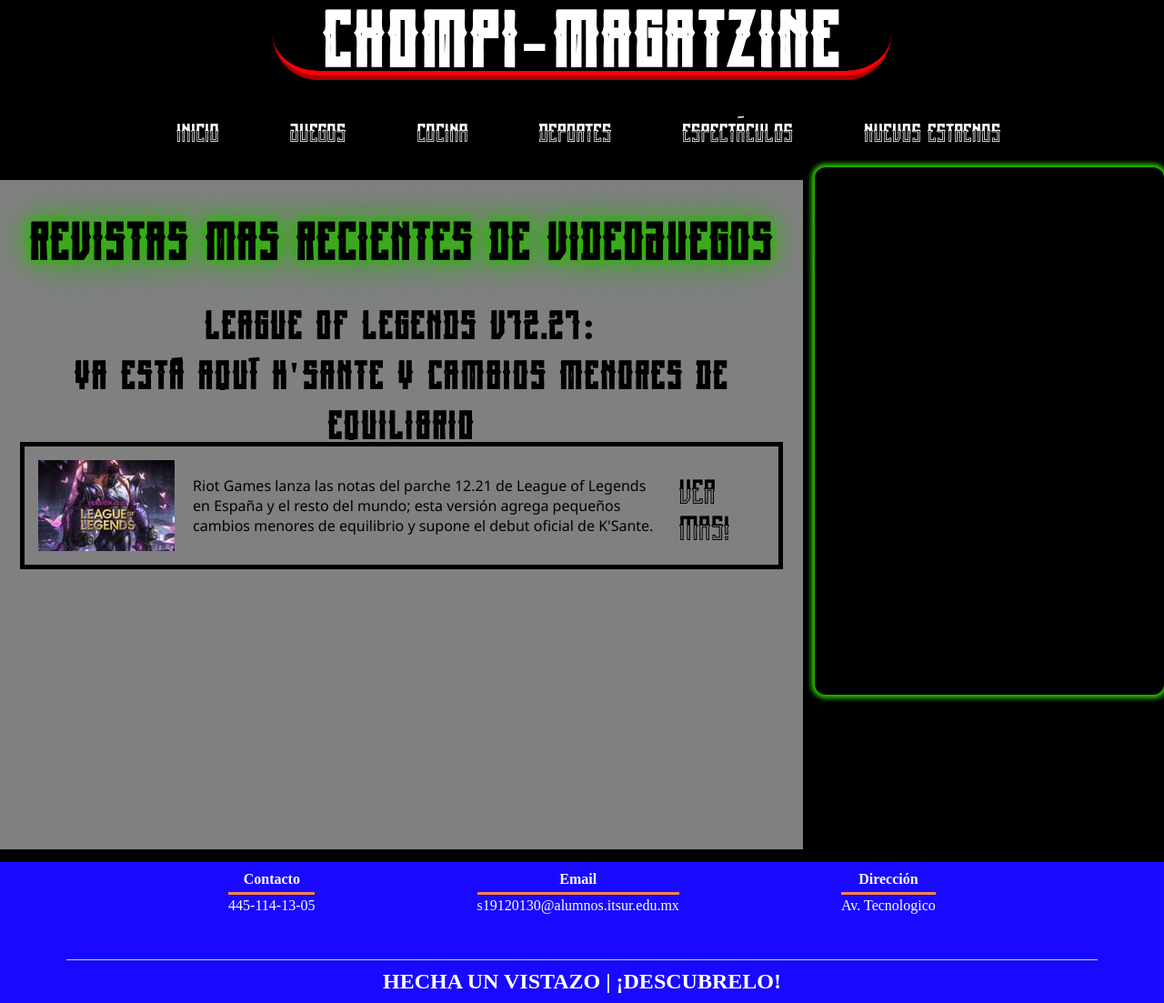
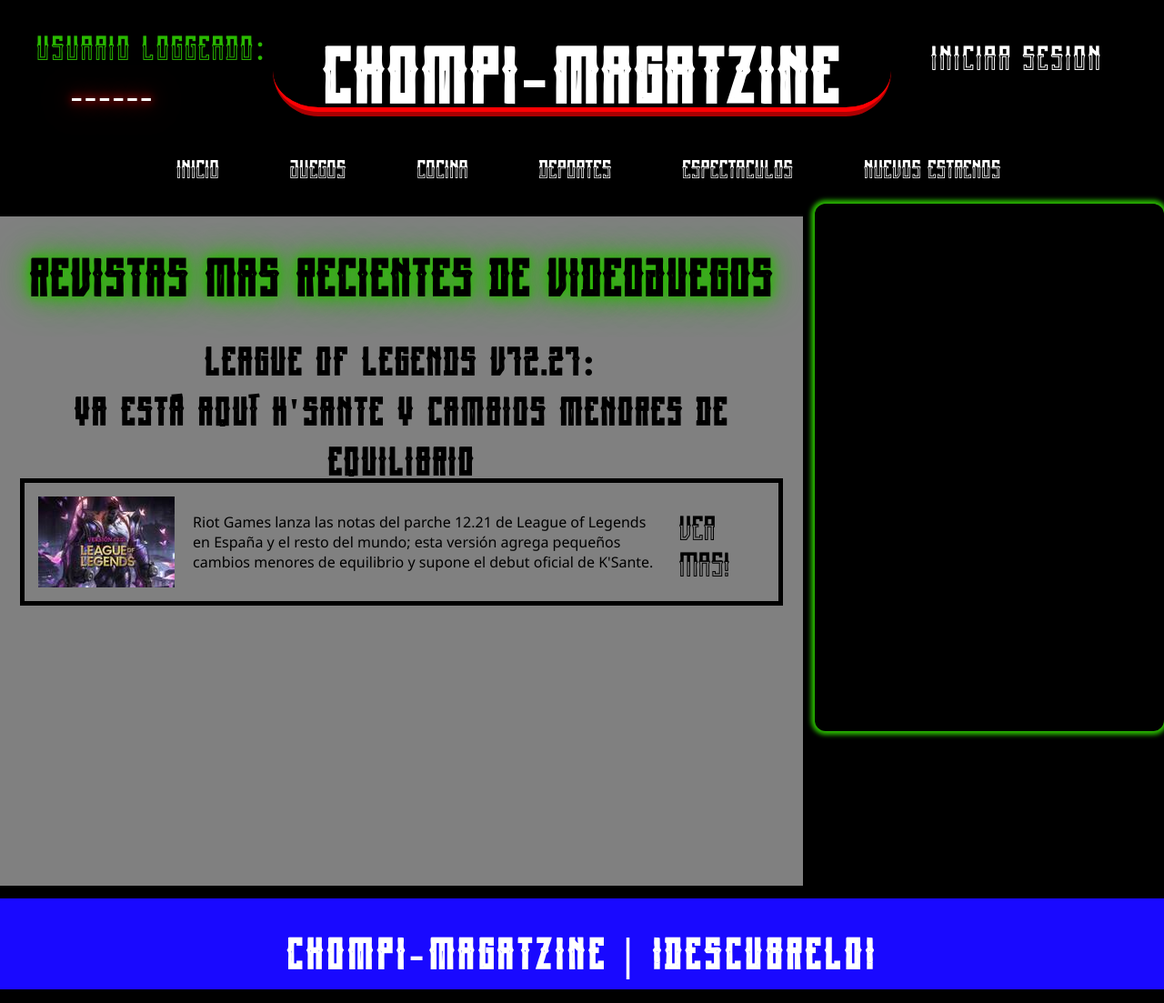
Before and after one commit to LuisDiegoMtz9/Magazine, a plain HTML site: page Juegos.html in a window 1280 px wide. Shown: the part 12-1115 px from the top of the page at 91% size. Drawn offline with Linux system fonts and the light colour scheme.

Commit message:
Proyecto terminado

```diff
--- a/Juegos.html
+++ b/Juegos.html
@@ -1,21 +1,22 @@
 <html>
 
 <head>
-    <title>Chompi-Magatzine</title>
+    <title>Juegos</title>
     <link rel="stylesheet" href="Revista.css">
     <script src="jscrips.js"></script>
 </head>
 
 <body style="background-color: black;">
+
     <div class="prDiv" id="popUpEst">
         <div class="ventEst">
             <a onClick="cloPop()">
                 <div class="btnClosePop">x</div>
             </a>
-			<h1>Próximos Estrenos</h1>
+            <h1>Proximos Estrenos</h1>
             <div class="newLan">
                 <h2 id="tUno">Titulo 1</h2>
-				<p id="pUno">Texto próximo estreno</p>
+                <p id="pUno">Texto proximo estreno</p>
                 <input type="button" value="Like" onClick="btnLike(1)">
                 <input type="button" value="Dislike" onClick="btnDislike(1)">
                 <label>Likes de este titulo -></label>
@@ -26,7 +27,7 @@
             </div>
             <div class="newLan">
                 <h2 id="tdos">Titulo 1</h2>
-				<p id="pdos">Texto próximo estreno</p>
+                <p id="pdos">Texto proximo estreno</p>
                 <input type="button" value="Like" onClick="btnLike(2)">
                 <input type="button" value="Dislike" onClick="btnDislike(2)">
                 <label>Likes de este titulo -></label>
@@ -37,7 +38,7 @@
             </div>
             <div class="newLan">
                 <h2 id="ttres">Titulo 1</h2>
-				<p id="ptres">Texto próximo estreno</p>
+                <p id="ptres">Texto proximo estreno</p>
                 <input type="button" value="Like" onClick="btnLike(3)">
                 <input type="button" value="Dislike" onClick="btnDislike(3)">
                 <label>Likes de este titulo -></label>
@@ -48,7 +49,7 @@
             </div>
             <div class="newLan">
                 <h2 id="tcua">Titulo 1</h2>
-				<p id="pcua">Texto próximo estreno</p>
+                <p id="pcua">Texto proximo estreno</p>
                 <input type="button" value="Like" onClick="btnLike(4)">
                 <input type="button" value="Dislike" onClick="btnDislike(4)">
                 <label>Likes de este titulo -></label>
@@ -60,16 +61,27 @@
         </div>
     </div>
 
+    <div class="loginIni">
+        <a class="us">Usuario Loggeado:</a>
+        <a id="login">------</a>
+    </div>
+
+    <div class="btnIni">
+        <a id="opeSec" href="Login.html">Iniciar sesion</a>
+        <a id="cloSec" onClick="closeSec()">Cerrar Sesion</a>
+    </div>
+
     <header>
-        <h1> Chompi-Magatzine </h1>
+        <h1> Chompi-magatzine </h1>
     </header>
+
 
     <nav>
         <a href="index.html">INICIO</a>
         <a href="Juegos.html">JUEGOS</a>
         <a href="Cocina.html">COCINA</a>
         <a href="Deportes.html">DEPORTES</a>
-        <a href="Espectaculos.html">ESPECTÁCULOS</a>
+        <a href="Espectaculos.html">ESPECTACULOS</a>
         <a onClick="opPop()">Nuevos Estrenos</a>
     </nav>
 
@@ -96,23 +108,9 @@
 
     <aside class="asidejuegos">
     </aside>
-
-    <footer>
-        <div class="contenedor-footer">
-            <div class="contenedor-foo">
-                <h4>Contacto</h4>
-                <p>445-114-13-05</p>
-            </div>
-            <div class="contenedor-foo">
-                <h4>Email</h4>
-                <p>s19120130@alumnos.itsur.edu.mx</p>
-            </div>
-            <div class="contenedor-foo">
-                <h4>Dirección</h4>
-                <p>Av. Tecnologico</p>
-            </div>
-        </div>
-        <h2>HECHA UN VISTAZO | ¡DESCUBRELO!</h2>
+    <footer
+        style="font-family: Consolas, 'Andale Mono', 'Lucida Console', 'Lucida Sans Typewriter', Monaco, 'Courier New', 'monospace'; padding-top: 20px;">
+        <h2 style="font-family: laPhiesta; letter-spacing: 5px; font-size: 50px;">chompi-magatzine | !DESCUBRELO!</h2>
     </footer>
 </body>
 
```
Also changed, not shown: Cocina.html (+1 -15 lines), Deportes.html (+0 -14 lines), Espectaculos.html (+1 -15 lines), Login.html (+1 -1 lines), Registro.html (+1 -1 lines), index.html (+0 -14 lines). Lines whose indentation alone changed are shown as unchanged.
